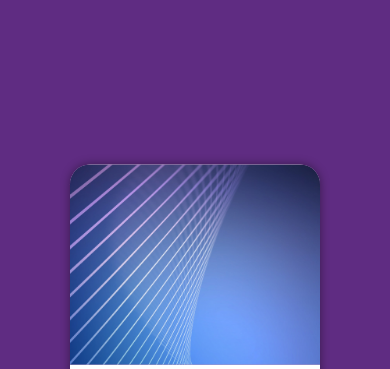
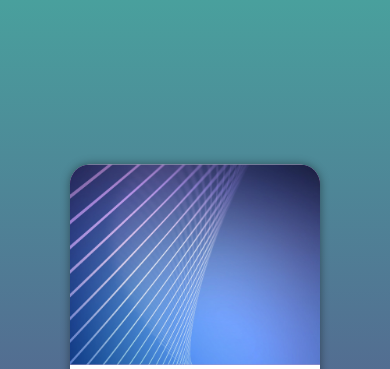
Before and after one commit to alexiagregorio/projeto-login, a plain HTML site: page index.html in a window 390 px wide. Shown: the top 369 px of the page. Drawn offline with Linux system fonts and the light colour scheme.

Commit message:
background mobile

```diff
--- a/estilos/style.css
+++ b/estilos/style.css
@@ -14,7 +14,7 @@ Lilás: #5f2c82
 }
 
 body, html {
-    background-color: #5f2c82;
+    background-image: linear-gradient(to top, #5f2c82 ,#49a09d);
     height: 100vh;
     width: 100vw;
 }
```
